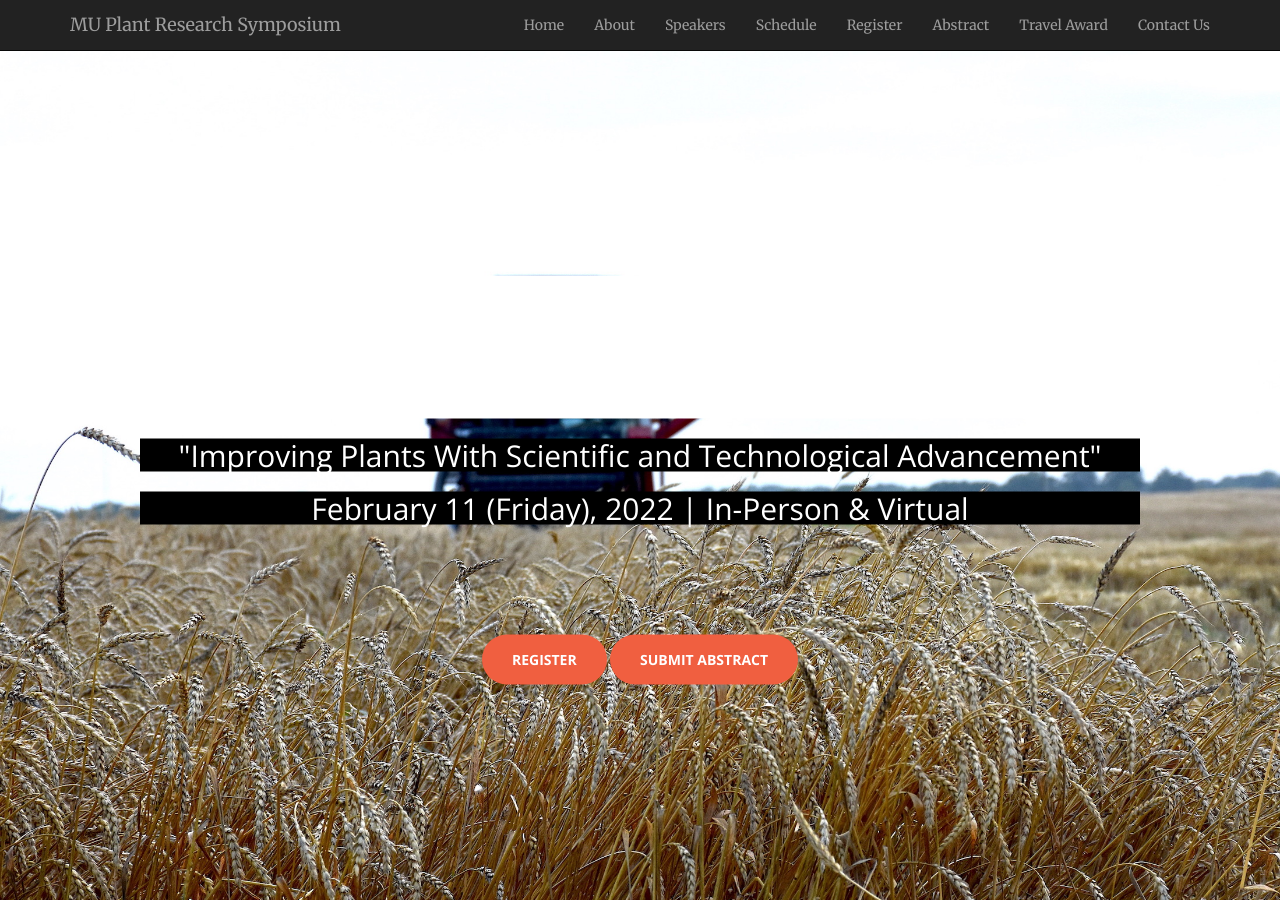
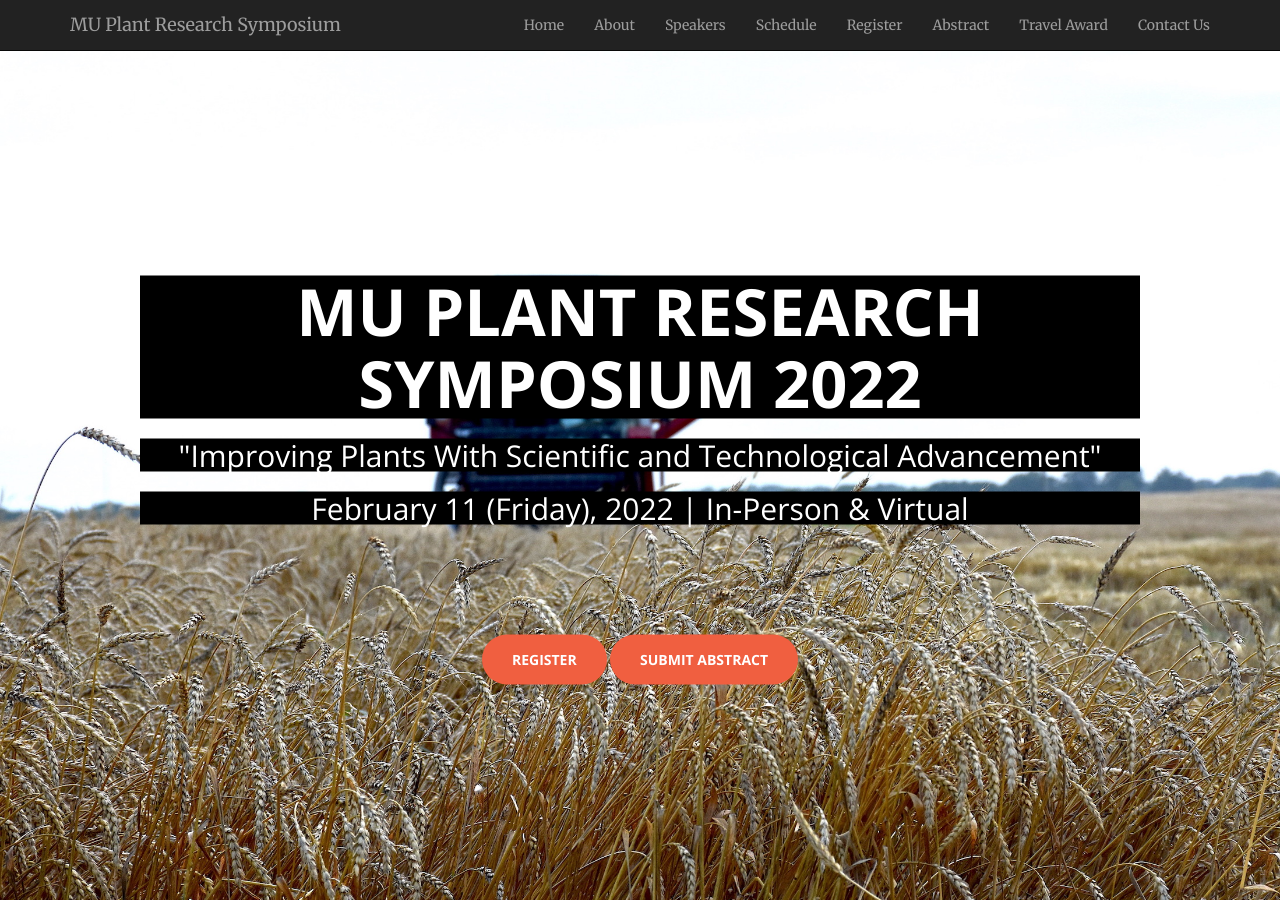
Before and after one commit to mupioneersymposium/mupioneersymposium.github.io, a Jekyll site: the page built from index.html, in a window 1280 px wide and 900 px high. Built offline with Jekyll 4.4.1, drawn with Linux system fonts in a browser that asks for light colours.

Commit message:
Update header.html

```diff
--- a/_includes/header.html
+++ b/_includes/header.html
@@ -2,7 +2,7 @@
     <div class="header-content">
         <div class="header-content-inner">
             <br/><br/><br/>
-            <h1 style="background-color:white;">MU Plant Research Symposium 2022</h1>
+            <h1 style="background-color:black;">MU Plant Research Symposium 2022</h1>
             <h2 style="background-color:black;">"Improving Plants With Scientific and Technological Advancement"</h2>
             <h2 style="background-color:black;">February 11 (Friday), 2022 | In-Person & Virtual </h2>
             <br/><br/><br/><br/><br/>
```
